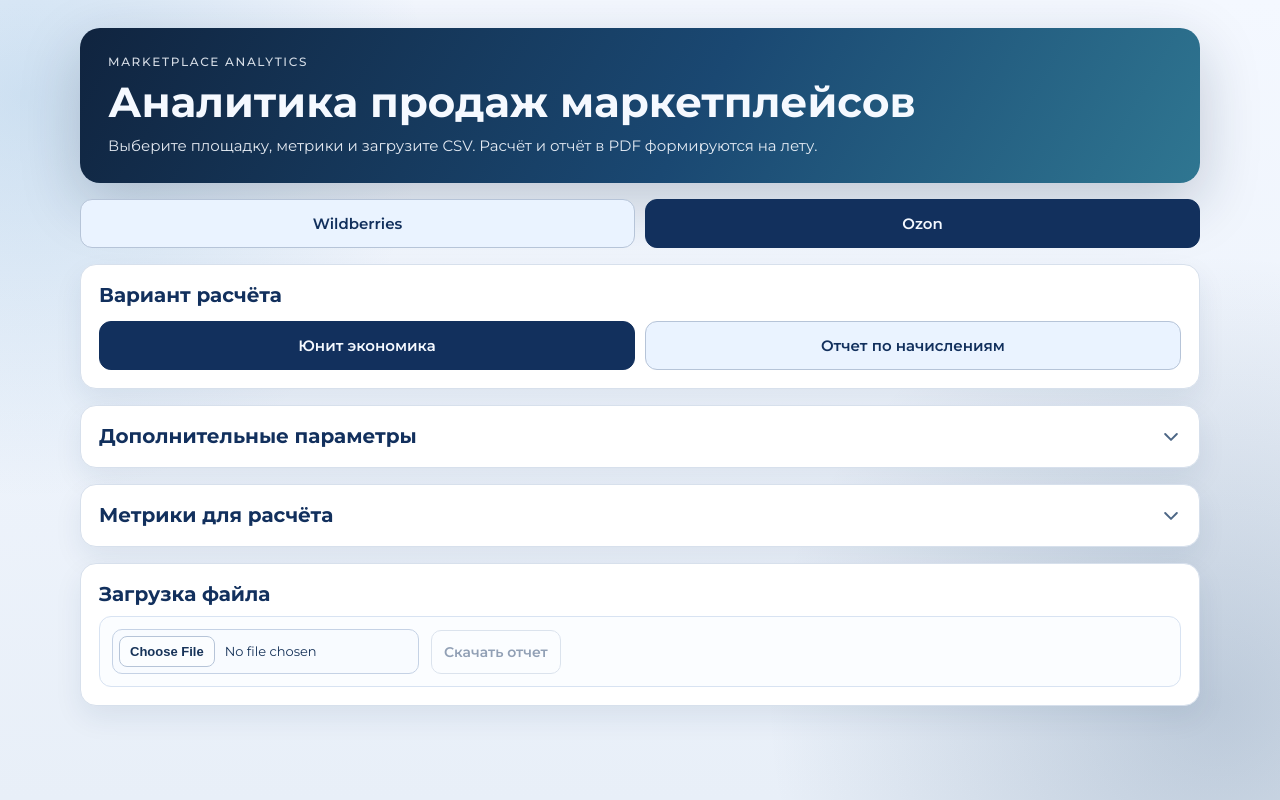
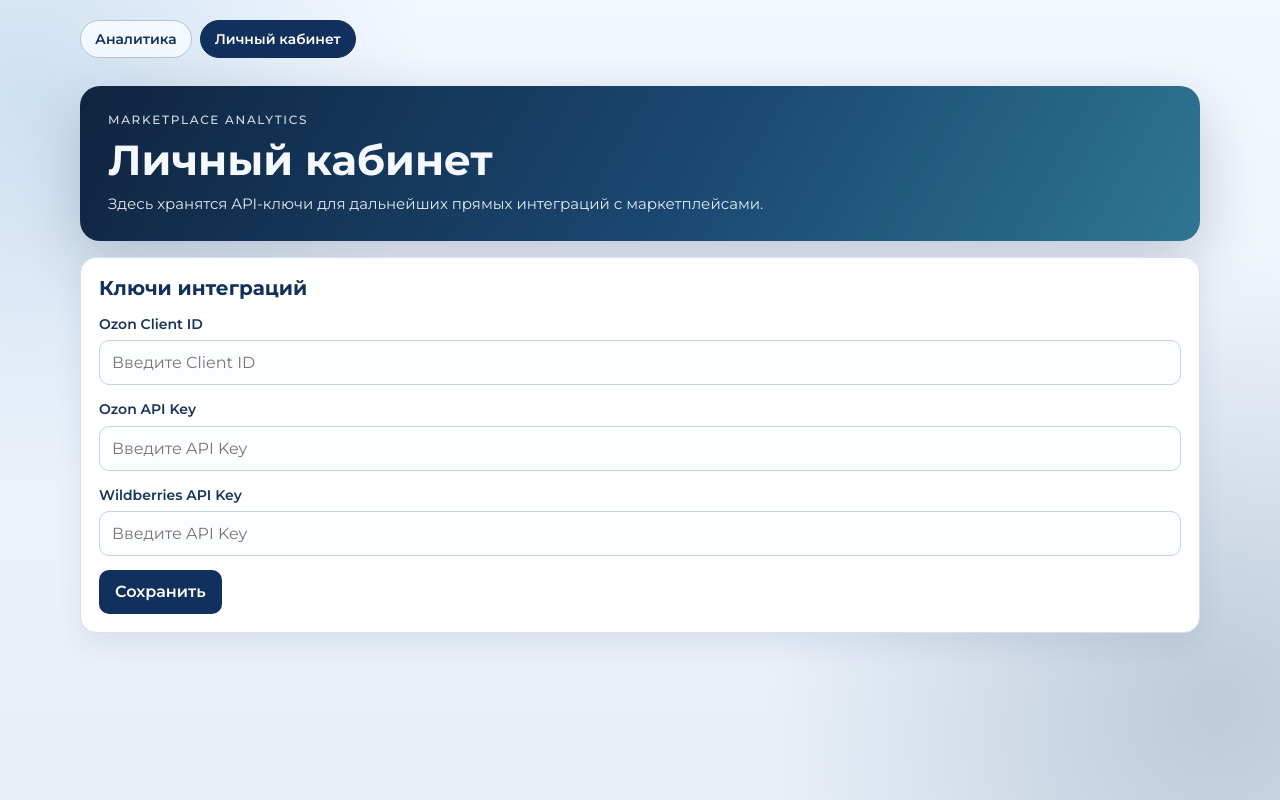
Before and after one commit to Veserion/marketplace-analytics, a React (Vite) app: page /profile in a window 1280 px wide. Before the commit this address led to /ozon. Built offline with nearby package versions, Linux system fonts and the light colour scheme.

Commit message:
wip profile

```diff
--- a/src/app/App.module.scss
+++ b/src/app/App.module.scss
@@ -1,3 +1,37 @@
 .App {
   min-height: 100vh;
 }
+
+.App__header {
+  width: min(1160px, 100%);
+  margin: 0 auto;
+  padding: 20px 20px 0;
+}
+
+.App__nav {
+  display: flex;
+  align-items: center;
+  gap: 8px;
+}
+
+.App__navItem {
+  text-decoration: none;
+  color: var(--color-text-accent);
+  border: 1px solid var(--color-border-control);
+  border-radius: 999px;
+  background: var(--color-bg-surface-subtle);
+  padding: 8px 14px;
+  font-size: 14px;
+  font-weight: 600;
+  transition: background-color 0.2s ease, border-color 0.2s ease, color 0.2s ease;
+}
+
+.App__navItem:hover {
+  background: var(--color-bg-surface-hover);
+}
+
+.App__navItem_active {
+  color: var(--color-bg-surface);
+  border-color: var(--color-text-accent);
+  background: var(--color-text-accent);
+}
--- a/src/app/App.tsx
+++ b/src/app/App.tsx
@@ -1,7 +1,8 @@
 import classNames from 'classnames/bind'
 import { useEffect } from 'react'
-import { Navigate, Route, Routes, useLocation } from 'react-router-dom'
+import { NavLink, Navigate, Route, Routes, useLocation } from 'react-router-dom'
 import { AnalyticsPage } from '@/pages/analytics-page'
+import { ProfilePage } from '@/pages/profile-page'
 import { WildberriesPage } from '@/pages/wildberries-page'
 import styles from './App.module.scss'
 import '@/app/styles/app.scss'
@@ -25,10 +26,32 @@
 
   return (
     <div className={cn(BLOCK_NAME)} data-theme={appTheme}>
+      <header className={cn(`${BLOCK_NAME}__header`)}>
+        <nav className={cn(`${BLOCK_NAME}__nav`)}>
+          <NavLink
+            to="/ozon"
+            className={({ isActive }) =>
+              cn(`${BLOCK_NAME}__navItem`, { [`${BLOCK_NAME}__navItem_active`]: isActive })
+            }
+          >
+            Аналитика
+          </NavLink>
+          <NavLink
+            to="/profile"
+            className={({ isActive }) =>
+              cn(`${BLOCK_NAME}__navItem`, { [`${BLOCK_NAME}__navItem_active`]: isActive })
+            }
+          >
+            Личный кабинет
+          </NavLink>
+        </nav>
+      </header>
+
       <Routes>
         <Route path="/" element={<Navigate to="/ozon" replace />} />
         <Route path="/ozon" element={<AnalyticsPage />} />
         <Route path="/wildberries" element={<WildberriesPage />} />
+        <Route path="/profile" element={<ProfilePage />} />
         <Route path="*" element={<Navigate to="/ozon" replace />} />
       </Routes>
     </div>
--- /dev/null
+++ b/src/pages/profile-page/index.ts
@@ -0,0 +1 @@
+export { ProfilePage } from './ui/ProfilePage'
--- /dev/null
+++ b/src/pages/profile-page/ui/ProfilePage.module.scss
@@ -0,0 +1,76 @@
+.ProfilePage {
+  width: min(1160px, 100%);
+  margin: 0 auto;
+  padding: 28px 20px 48px;
+  display: flex;
+  flex-direction: column;
+  gap: 16px;
+}
+
+.ProfilePage__hero {
+  background: linear-gradient(120deg, var(--color-hero-ozon-start) 0%, var(--color-hero-ozon-mid) 55%, var(--color-hero-ozon-end) 100%);
+  border-radius: 20px;
+  padding: 26px 28px;
+  color: var(--color-surface-contrast);
+  box-shadow: 0 20px 60px var(--shadow-hero-ozon);
+  display: flex;
+  flex-direction: column;
+  gap: 10px;
+}
+
+.ProfilePage__eyebrow {
+  text-transform: uppercase;
+  letter-spacing: 0.14em;
+  opacity: 0.86;
+}
+
+.ProfilePage__subtitle {
+  max-width: 760px;
+  opacity: 0.92;
+}
+
+.ProfilePage__form {
+  display: flex;
+  flex-direction: column;
+  gap: 14px;
+}
+
+.ProfilePage__field {
+  display: flex;
+  flex-direction: column;
+  gap: 6px;
+
+  span {
+    color: var(--color-text-secondary);
+    font-size: 14px;
+    font-weight: 600;
+  }
+
+  input {
+    border: 1px solid var(--color-border-input);
+    border-radius: 10px;
+    padding: 10px 12px;
+    background: var(--color-bg-surface-soft);
+    color: var(--color-text-primary);
+  }
+
+  input:focus {
+    outline: 2px solid color-mix(in srgb, var(--color-text-accent) 26%, transparent);
+    border-color: var(--color-text-accent);
+  }
+}
+
+.ProfilePage__submit {
+  width: fit-content;
+  border: none;
+  border-radius: 10px;
+  padding: 10px 16px;
+  font-weight: 600;
+  color: var(--color-bg-surface);
+  background: var(--color-text-accent);
+  cursor: pointer;
+}
+
+.ProfilePage__submit:hover {
+  background: var(--color-text-accent-strong);
+}
--- /dev/null
+++ b/src/pages/profile-page/ui/ProfilePage.tsx
@@ -0,0 +1,112 @@
+import { useEffect, useState } from 'react'
+import type { FormEvent } from 'react'
+import classNames from 'classnames/bind'
+import { Typography, UiPanel } from '@/shared/ui-kit'
+import styles from './ProfilePage.module.scss'
+
+const cn = classNames.bind(styles)
+const BLOCK_NAME = 'ProfilePage'
+const INTEGRATIONS_STORAGE_KEY = 'marketplace-integrations'
+
+type IntegrationKeys = {
+  ozonClientId: string
+  ozonApiKey: string
+  wbApiKey: string
+}
+
+const DEFAULT_KEYS: IntegrationKeys = {
+  ozonClientId: '',
+  ozonApiKey: '',
+  wbApiKey: '',
+}
+
+export function ProfilePage() {
+  const [keys, setKeys] = useState<IntegrationKeys>(DEFAULT_KEYS)
+  const [statusMessage, setStatusMessage] = useState('')
+
+  useEffect(() => {
+    const rawKeys = localStorage.getItem(INTEGRATIONS_STORAGE_KEY)
+
+    if (!rawKeys) {
+      return
+    }
+
+    try {
+      const parsedKeys = JSON.parse(rawKeys) as Partial<IntegrationKeys>
+      setKeys({
+        ozonClientId: parsedKeys.ozonClientId ?? '',
+        ozonApiKey: parsedKeys.ozonApiKey ?? '',
+        wbApiKey: parsedKeys.wbApiKey ?? '',
+      })
+    } catch {
+      localStorage.removeItem(INTEGRATIONS_STORAGE_KEY)
+    }
+  }, [])
+
+  const onSubmit = (event: FormEvent<HTMLFormElement>): void => {
+    event.preventDefault()
+    localStorage.setItem(INTEGRATIONS_STORAGE_KEY, JSON.stringify(keys))
+    setStatusMessage('Данные сохранены. Можно подключать прямые интеграции.')
+  }
+
+  return (
+    <main className={cn(BLOCK_NAME)}>
+      <header className={cn(`${BLOCK_NAME}__hero`)}>
+        <Typography variant="caption" color="light" className={cn(`${BLOCK_NAME}__eyebrow`)}>
+          Marketplace Analytics
+        </Typography>
+        <Typography variant="h1" color="light">Личный кабинет</Typography>
+        <Typography variant="body1" color="light" className={cn(`${BLOCK_NAME}__subtitle`)}>
+          Здесь хранятся API-ключи для дальнейших прямых интеграций с маркетплейсами.
+        </Typography>
+      </header>
+
+      <UiPanel title="Ключи интеграций">
+        <form className={cn(`${BLOCK_NAME}__form`)} onSubmit={onSubmit}>
+          <label className={cn(`${BLOCK_NAME}__field`)}>
+            <span>Ozon Client ID</span>
+            <input
+              type="text"
+              value={keys.ozonClientId}
+              onChange={(event) => setKeys((prev) => ({ ...prev, ozonClientId: event.target.value }))}
+              placeholder="Введите Client ID"
+              autoComplete="off"
+            />
+          </label>
+
+          <label className={cn(`${BLOCK_NAME}__field`)}>
+            <span>Ozon API Key</span>
+            <input
+              type="password"
+              value={keys.ozonApiKey}
+              onChange={(event) => setKeys((prev) => ({ ...prev, ozonApiKey: event.target.value }))}
+              placeholder="Введите API Key"
+              autoComplete="off"
+            />
+          </label>
+
+          <label className={cn(`${BLOCK_NAME}__field`)}>
+            <span>Wildberries API Key</span>
+            <input
+              type="password"
+              value={keys.wbApiKey}
+              onChange={(event) => setKeys((prev) => ({ ...prev, wbApiKey: event.target.value }))}
+              placeholder="Введите API Key"
+              autoComplete="off"
+            />
+          </label>
+
+          <button type="submit" className={cn(`${BLOCK_NAME}__submit`)}>
+            Сохранить
+          </button>
+
+          {statusMessage && (
+            <Typography variant="body2" color="positive">
+              {statusMessage}
+            </Typography>
+          )}
+        </form>
+      </UiPanel>
+    </main>
+  )
+}
```
